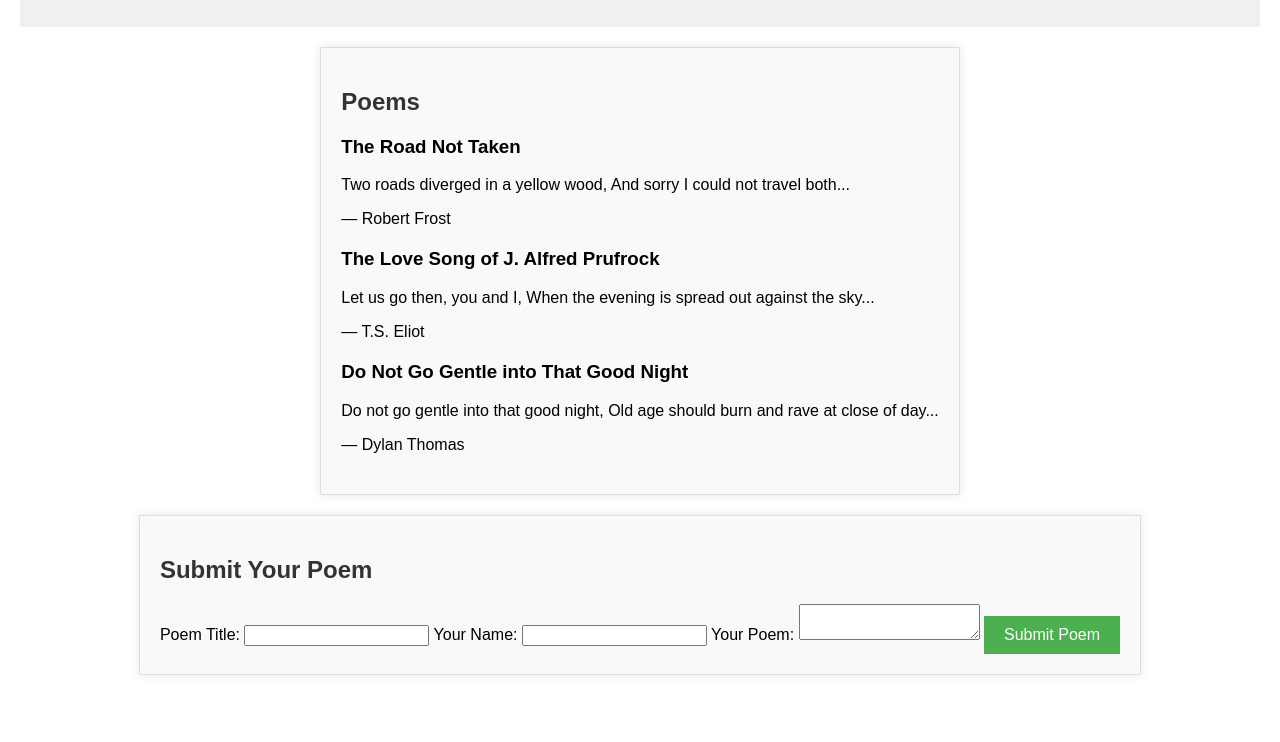
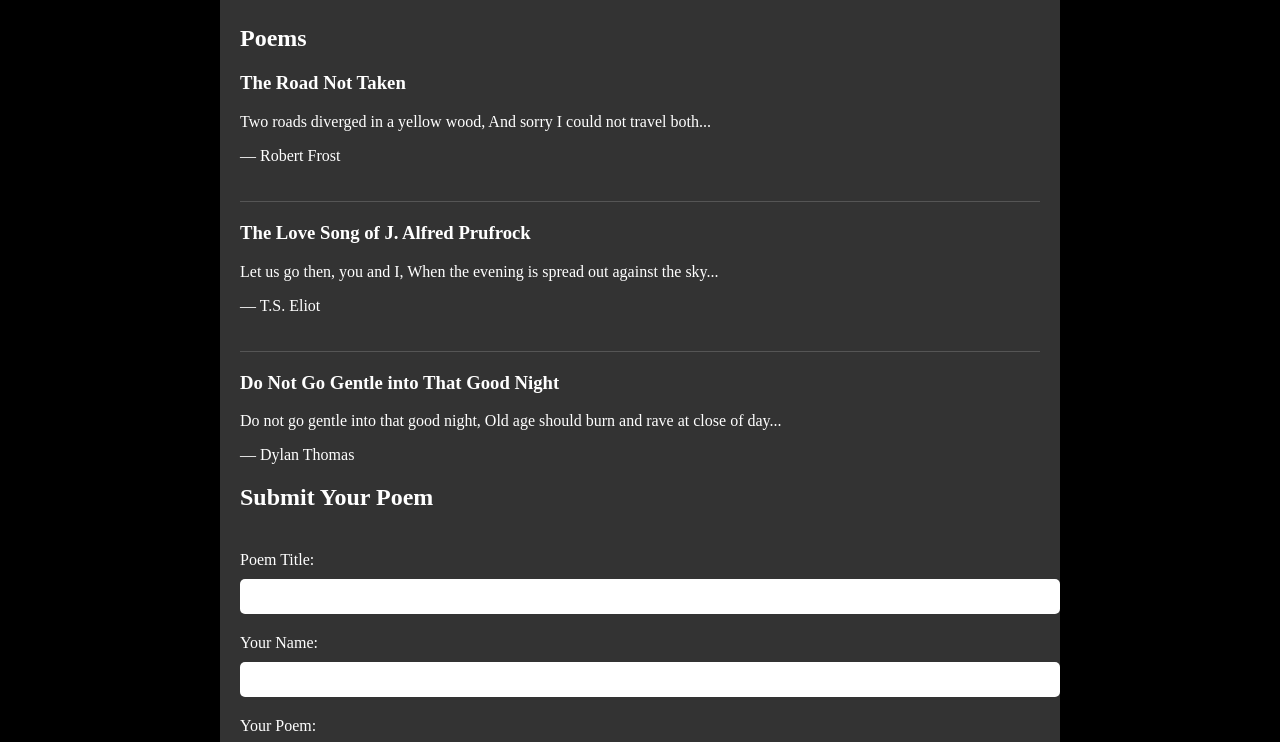
Before and after one commit to lubinronald36-design/DedicatedPoems, a plain HTML site: page index.html in a window 1280 px wide. Shown: the part 113-855 px from the top of the page. Drawn offline with Linux system fonts and the light colour scheme.

Commit message:
Update styles.css

```diff
--- a/styles.css
+++ b/styles.css
@@ -1,61 +1,61 @@
 body {
-    font-family: Arial, sans-serif;
-    margin: 20px;
-    padding: 0;
-}
-
-header {
-    background-color: #f0f0f0;
-    padding: 20px;
-    text-align: center;
+  background-color: #000;
+  color: #fff;
 }
 
 main {
-    display: flex;
-    flex-direction: column;
-    align-items: center;
-    padding: 20px;
+  max-width: 800px;
+  margin: 40px auto;
+  padding: 20px;
+  background-color: #333;
+  border-radius: 10px;
+  box-shadow: 0 0 10px rgba(0, 0, 0, 0.5);
 }
 
-section {
-    background-color: #f9f9f9;
-    padding: 20px;
-    margin-bottom: 20px;
-    border: 1px solid #ddd;
-    box-shadow: 0 0 10px rgba(0, 0, 0, 0.1);
+#poem-list {
+  list-style: none;
+  padding: 0;
+  margin: 0;
 }
 
-h1, h2 {
-    color: #333;
+#poem-list li {
+  margin-bottom: 20px;
+  padding-bottom: 20px;
+  border-bottom: 1px solid #555;
 }
 
-ul {
-    list-style: none;
-    padding: 0;
-    margin: 0;
+#poem-list li:last-child {
+  margin-bottom: 0;
+  padding-bottom: 0;
+  border-bottom: none;
 }
 
-li {
-    margin-bottom: 20px;
+#poem-form {
+  margin-top: 40px;
 }
 
-button {
-    background-color: #4CAF50;
-    color: #fff;
-    border: none;
-    padding: 10px 20px;
-    font-size: 16px;
-    cursor: pointer;
+label {
+  display: block;
+  margin-bottom: 10px;
 }
 
-button:hover {
-    background-color: #3e8e41;
+input, textarea {
+  width: 100%;
+  padding: 10px;
+  margin-bottom: 20px;
+  border: none;
+  border-radius: 5px;
 }
 
-.remove-btn {
-    background-color: #f44336;
+button[type="submit"] {
+  background-color: #555;
+  color: #fff;
+  padding: 10px 20px;
+  border: none;
+  border-radius: 5px;
+  cursor: pointer;
 }
 
-.remove-btn:hover {
-    background-color: #e91e63;
+button[type="submit"]:hover {
+  background-color: #666;
 }
```
